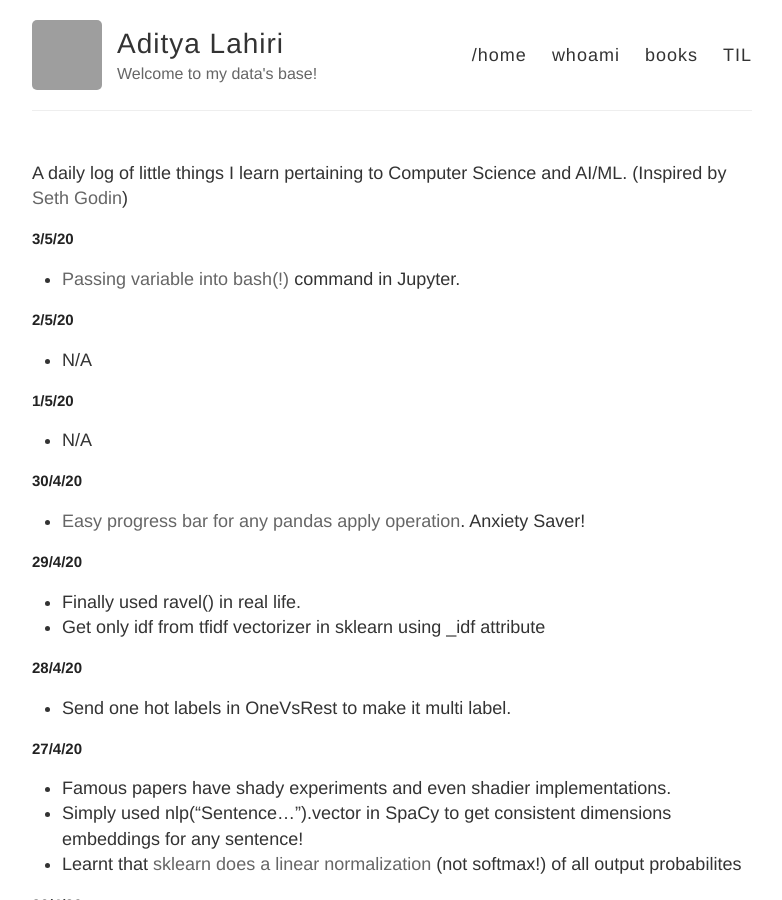
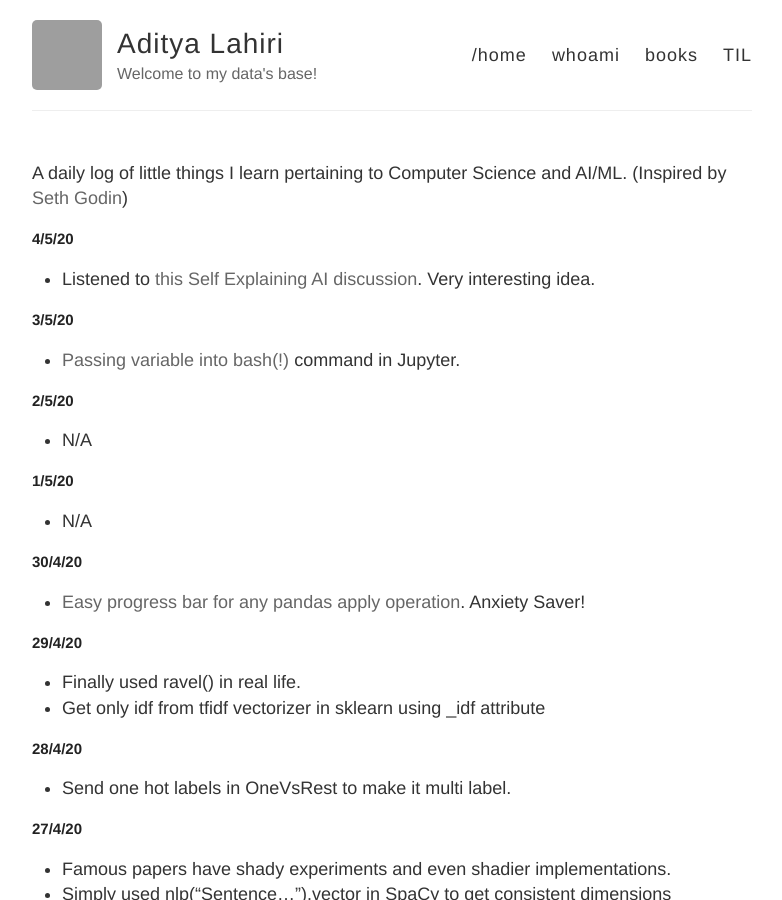
Before and after one commit to adityalahiri/adityalahiri.github.io, a Jekyll site: the page built from TIL.md, in a window 1280 px wide and 900 px high. Shown: the whole window, without its empty margins (248-1030 px from the left). Built offline with Jekyll 4.4.1, drawn with Linux system fonts in a browser that asks for light colours; our own code applies the rules of GitHub Pages for plain Markdown files; grey boxes are pictures that could not be loaded.

Commit message:
Update for 4/5/20

```diff
--- a/TIL.md
+++ b/TIL.md
@@ -1,5 +1,10 @@
 A daily log of little things I learn pertaining to Computer Science and AI/ML.
 (Inspired by [Seth Godin](https://seths.blog/))
+
+## 4/5/20
+
+* Listened to [this Self Explaining AI discussion](https://podcasts.google.com/?feed=aHR0cHM6Ly9kYXRhc2tlcHRpYy5saWJzeW4uY29tL3Jzcw&ep=14&episode=OWI2NDY2MjgtNTllZC00YjU1LTg4MTUtZjVhMWNiZGJjNzdm). Very interesting idea.
+
 
 ## 3/5/20
 
```
